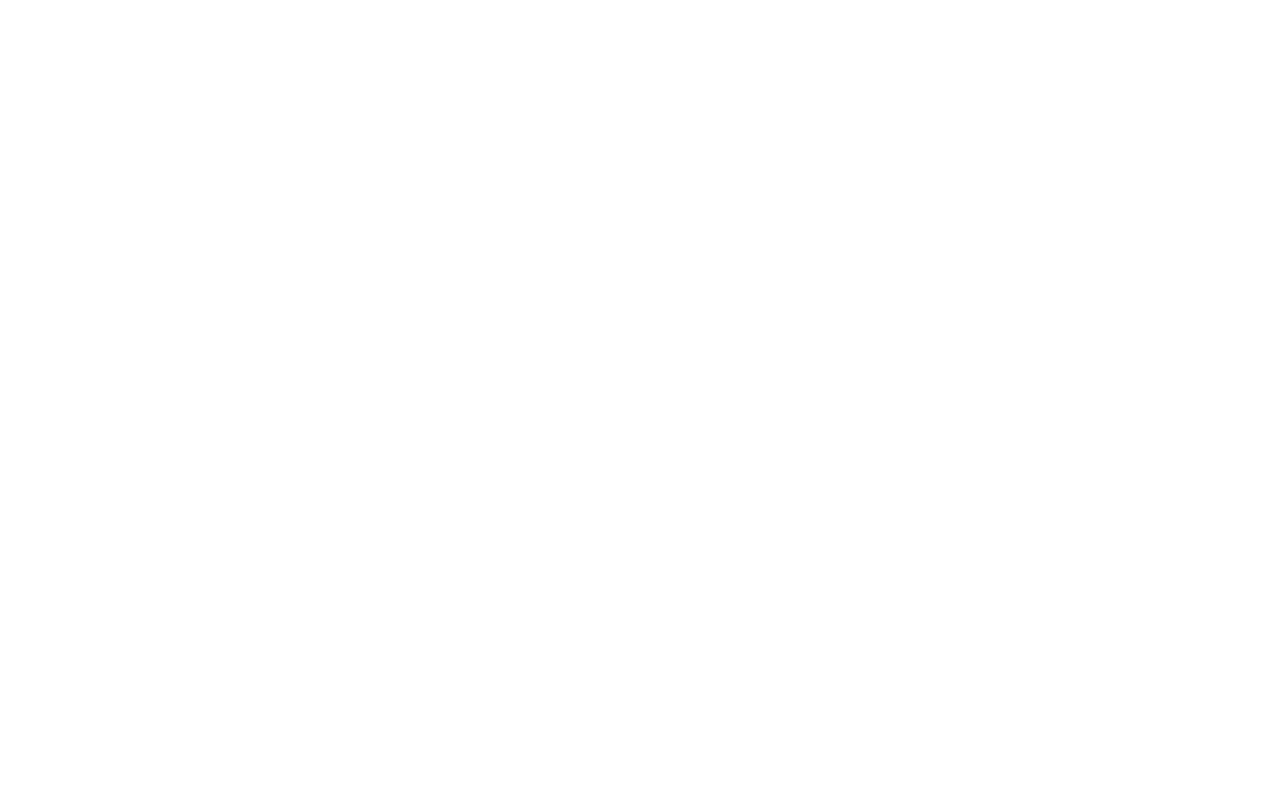
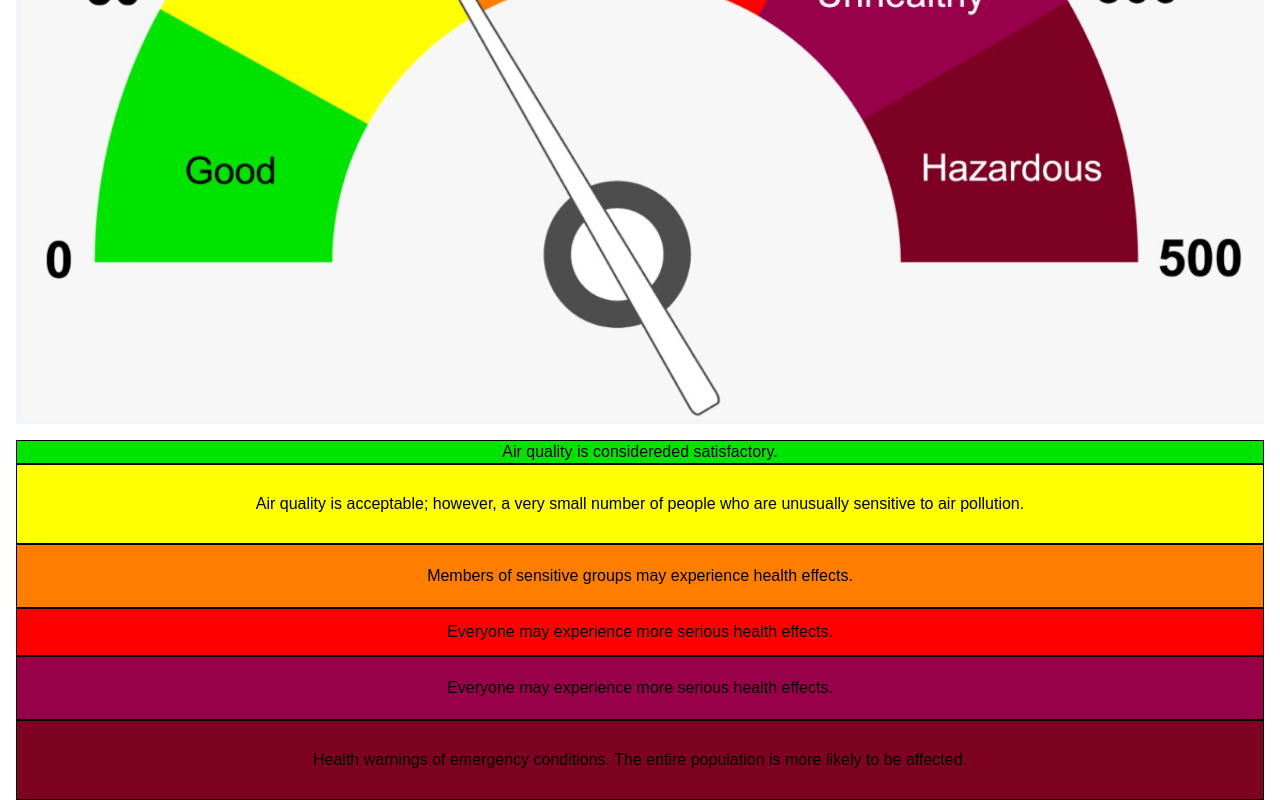
Before and after one commit to GabyRosas/EcodAir, a React (Vite) app: page /leyenda in a window 1280 px wide. Shown: the part 493-1293 px from the top of the page. Before the commit the page ends 800 px from the top, so only its background shows below. Built offline with nearby package versions, Linux system fonts and the light colour scheme.

Commit message:
upload colors meter

```diff
--- a/src/components/colors-meter/ColorsMeter.jsx
+++ b/src/components/colors-meter/ColorsMeter.jsx
@@ -1,64 +1,30 @@
 import React from "react";
-import {SectionTotalContainer, SectionMeter, MeterImage, SectionInfo, ContainerGood, ContainerModerate, ContainerSensitive,ContainerUnhealthy, ContainerVeryUnhealthy, ContainerHazardous} from "./ColorsMeter.scss"
-
-import MeterImage from "../../assets/images/meter.png"
-
+import "./ColorsMeter.scss"
+import Meter from "../../assets/images/Meter.png";
 
 
 const ColorsMeter = () => {
     return (
         <>
-<SectionTotalContainer>
-
-<SectionMeter>
-<ImageMeter src = {MeterImage} alt = "ImageMeter" />
-</SectionMeter>
-
-<SectionInfo>
-
-<ContainerGood>
-<Description>
-    Air quality is considereded satisfactory.
-</Description>
-</ContainerGood>
-
-<ContainerModerate>
-    <Description>
-Air quality is acceptable; however, a very small number of people who are unusually sensitive to air pollution.
-    </Description>
-</ContainerModerate>
 
 
-<ContainerSensitive>
-    <Description>
-Members of sensitive groups may experience health effects.
-    </Description>
-</ContainerSensitive>
+<div className='container'>
+ <div div className='image-container'>
+<img src = {Meter} alt = "Meter" />
+</div>
 
 
-<ContainerUnhealthy>
-    <Description>
-        Everyone may experience more serious health effects
-    </Description>
-</ContainerUnhealthy>
+<div className='bars-container'>
+<div className='bar good'>Air quality is considereded satisfactory.</div>
+<div className='bar moderate'>Air quality is acceptable; however, a very small number of people who are unusually sensitive to air pollution.</div>
+<div className='bar sensitive'>Members of sensitive groups may experience health effects.</div>
+<div className='bar unhealthy'>Everyone may experience more serious health effects.</div>
+<div className='bar very-unhealthy'>Everyone may experience more serious health effects.</div>
+<div className='bar hazardous'>Health warnings of emergency conditions. The entire population is more likely to be affected.</div>
+</div>
+</div>
 
 
-<ContainerVeryUnhealthy>
-    <Description>
-        Everyone may experience more serious health effects.
-    </Description>
-</ContainerVeryUnhealthy>
-
-<ContainerHazardous>
-    <Description>
-Health warnings of emergency conditions. The entire population is more likely to be affected.
-    </Description>
-</ContainerHazardous>
-
-
-</SectionInfo>
-
-</SectionTotalContainer>
 
 </>
     );
--- a/src/components/colors-meter/ColorsMeter.scss
+++ b/src/components/colors-meter/ColorsMeter.scss
@@ -1,72 +1,82 @@
-@use "../../components/colors-meter/ColorsMeter.jsx" as v;
 
 
+body {
+  margin: 0;
+  font-family: Arial, sans-serif;
+  padding-left: 1em;
+  padding-right: 1em;
+}
 
-.SectionTotalContainer {
-    display: flex;
-    width: 100%;
-    color: white;
-    height: 100vw;
-    overflow: auto;
+.container {
+  display: flex;
+  flex-direction: column;
+}
+
+.image-container {
+  flex: 3;
+  display: flex;
+  align-items: center;
+  background: contain;
+  margin-bottom: 1em;
+}
+
+.image-container img {
+  width: 100%;
+  height: auto;
+  object-fit: contain;
+}
+
+.bars-container {
+  flex: 7;
+  display: flex;
+  flex-direction: column;
+}
+
+.bar {
+  display: flex;
+  align-items: center;
+  justify-content: center;
+  color: black;
+  text-align: center;
+  padding: 0.5em;
+  box-sizing: border-box;
+  border: 0.10em solid black;
+  font-size: 1em;
+
+  &.good {
+    background-color: #00e400;
+    height: 1.5em;
+    margin-bottom: 0;
+  }
+
+  &.moderate {
+    background-color: #feff00;
+    height: 5em;
+    margin-bottom: 0;
+  }
+
+  &.sensitive {
+    background-color: #ff7e00;
+    height: 4em;
+    margin-bottom: 0;
 
   }
 
-  .SectionMeter ,
-  .SectionInfo {
-    flex: 1 1 auto;
+  &.unhealthy {
+    background-color: #fe0000;
+    height: 3em;
+    margin-bottom: 0;
   }
 
-  .ImageMeter {
-    width: 100px;
-    height: 100px;
-    margin: 0 auto;
-
+  &.very-unhealthy {
+    background-color: #98014a;
+    height: 4em;
+    margin-bottom: 0;
   }
 
-  .SectionInfo {
-      display: flex;
-      flex-direction: row;
-      //margin: 10px;
-      //border: 1px solid #ddd;
-      //border-radius: 5px;
-
-
+  &.hazardous {
+    background-color: #7e0222;
+    height: 5em;
+    margin-bottom: 0;
   }
-
-
-
-  .ContainerGood {
-    background-color: #00e400;
-
-  }
-
-  .ContainerModerate {
-    background-color: #feff00;
-
-  }
-
-  .ContainerSensitive {
-    background-color: #ff7e00;
-
-  }
-
-  .ContainerUnhealthy {
-    background-color: #fe0000;
-
-  }
-
-  .ContainerVeryUnhealthy {
-    background-color:#98014a;
-
-  }
-
-  .ContainerHazardous {
-    background-color: #7e0222;
-
-  }
-
-  .Description {
-  font-size: 16px;
-  color: #000000;
-  padding: 10px;
 }
--- a/src/components/navbar/Navbar.jsx
+++ b/src/components/navbar/Navbar.jsx
@@ -9,6 +9,7 @@
             <NavLink to="/airquality" className="nav-link">AirQuality</NavLink>
             <NavLink to="/leyenda" className="nav-link">Leyenda</NavLink>
             <NavLink to="/location" className="nav-link">Location</NavLink>
+
         </nav>
     );
 }
--- a/src/pages/Leyenda.jsx
+++ b/src/pages/Leyenda.jsx
@@ -1,7 +1,10 @@
+import ColorsMeter from "../components/colors-meter/ColorsMeter"
 const Leyenda = () => {
+
     return (
         <>
             <h1>Leyenda</h1>
+            <ColorsMeter/>
         </>
     )
 }
```
